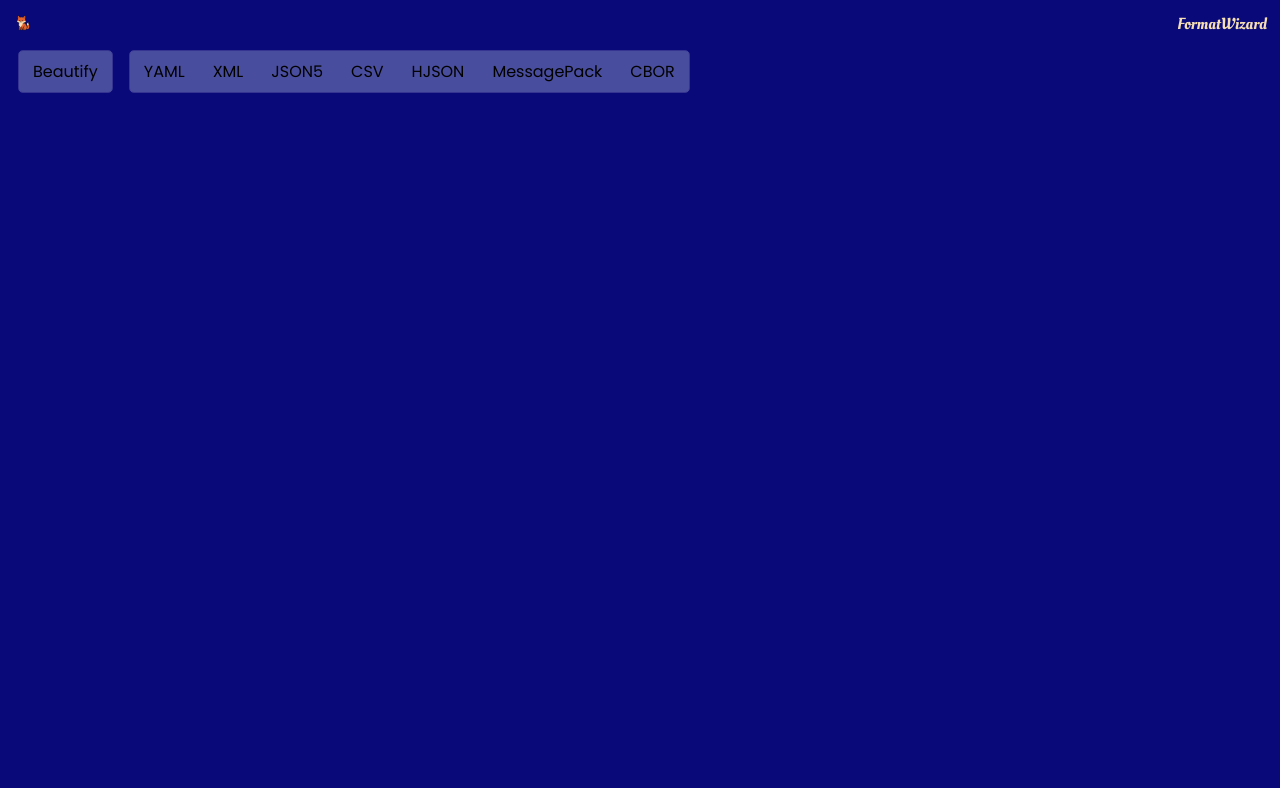
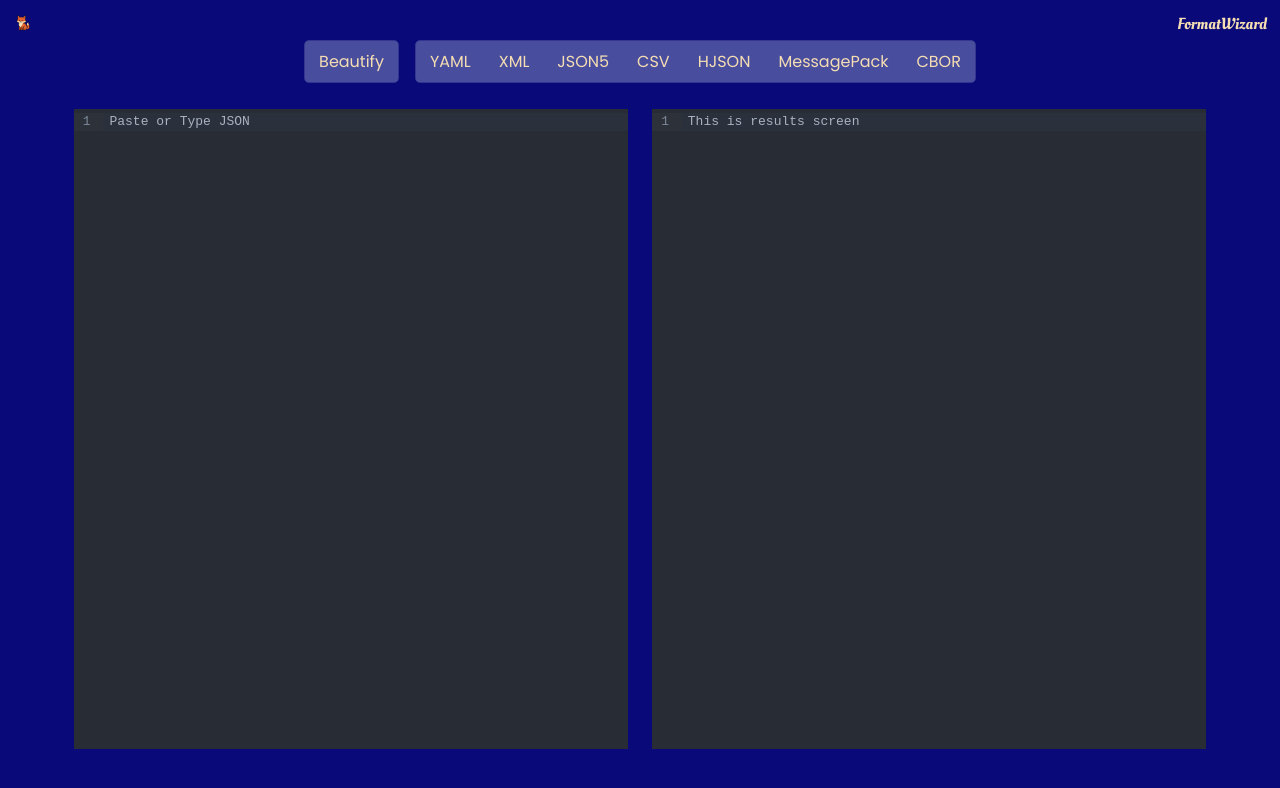
Before and after one commit to swapnil-railkar/format-wizard, a React (Vite) app in the folder format-wizard/: page / in a window 1280 px wide. Shown: the top 788 px of the page. Built offline with nearby package versions, Linux system fonts and the light colour scheme.

Commit message:
added code editor

```diff
--- a/format-wizard/package.json
+++ b/format-wizard/package.json
@@ -10,6 +10,9 @@
     "preview": "vite preview"
   },
   "dependencies": {
+    "@codemirror/lang-json": "^6.0.2",
+    "@codemirror/theme-one-dark": "^6.1.3",
+    "@uiw/react-codemirror": "^4.25.4",
     "react": "^19.2.0",
     "react-dom": "^19.2.0"
   },
--- a/format-wizard/src/App.css
+++ b/format-wizard/src/App.css
@@ -38,6 +38,7 @@ body {
   padding: 8px 14px;
   cursor: pointer;
   background-color: #c8d6e555;
+  color: wheat;
   font-family: "Poppins", sans-serif;
 }
 
@@ -53,6 +54,20 @@ body {
 .toolbar {
   display: flex;
   align-items: center;
+  justify-content: center;
   gap: 16px;
-  margin: 10px;
+  width: 100%;
+  margin-bottom: 10px;
 }
+
+.editor-wrapper {
+  display: flex;
+  flex-direction: row;
+  justify-content: center;
+  gap: 24px;
+  padding: 16px;
+}
+
+.editor-pane {
+  flex: 0 0 45%;
+}
--- a/format-wizard/src/App.jsx
+++ b/format-wizard/src/App.jsx
@@ -1,13 +1,23 @@
-import './App.css'
-import Toolbar from './components/Toolbar'
+import "./App.css";
+import Editor from "./components/Editor";
+import Result from "./components/Result";
+import Toolbar from "./components/Toolbar";
 
 function App() {
-
   return (
     <>
       <Toolbar />
+      <main className="editor-wrapper">
+        <div className="editor-pane">
+          <Editor />
+        </div>
+
+        <div className="editor-pane">
+          <Result value={"This is results screen"} />
+        </div>
+      </main>
     </>
-  )
+  );
 }
 
-export default App
+export default App;
--- /dev/null
+++ b/format-wizard/src/components/Editor.jsx
@@ -0,0 +1,23 @@
+import { useState } from "react";
+import CodeMirror from "@uiw/react-codemirror";
+import { json } from "@codemirror/lang-json";
+import { oneDark } from "@codemirror/theme-one-dark";
+
+export default function Editor({ handleUpdateInput }) {
+  const [value, updateValue] = useState("Paste or Type JSON");
+
+  function handleValueChange(val) {
+    handleUpdateInput(val);
+    updateValue(val);
+  }
+  return (
+    <CodeMirror
+      value={value}
+      height="80vh"
+      width="100%"
+      theme={oneDark}
+      extensions={[json()]}
+      onChange={(val) => handleValueChange(val)}
+    />
+  );
+}
--- /dev/null
+++ b/format-wizard/src/components/Result.jsx
@@ -0,0 +1,16 @@
+import CodeMirror from "@uiw/react-codemirror";
+import { json } from "@codemirror/lang-json";
+import { oneDark } from "@codemirror/theme-one-dark";
+
+export default function Result({value}) {
+    return (
+    <CodeMirror
+      value={value}
+      height="80vh"
+      width="100%"
+      theme={oneDark}
+      extensions={[json()]}
+      editable = {false}
+    />
+  );
+}
```
Also changed, not shown: 1 other file (tests, documents, lock files or other folders).
